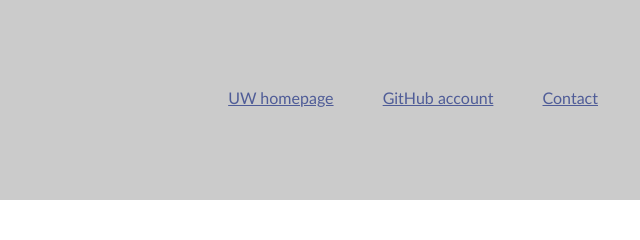
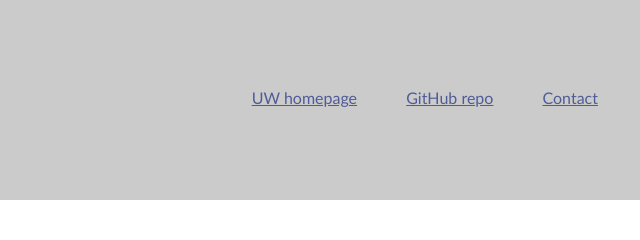
Before and after one commit to kas500/visitor-contact-information-landing-page, a plain HTML site: page index.html in a window 1280 px wide. Shown: the top 240 px of the page, 640-1280 px from the left. Drawn offline with Linux system fonts and the light colour scheme.

Commit message:
Updated GitHub repo link at the header

```diff
--- a/index.html
+++ b/index.html
@@ -19,7 +19,7 @@
                     <a href="https://www.washington.edu">UW homepage</a>
                 </li>
                 <li>
-                    <a href="https://github.com/kas500">GitHub account</a>
+                    <a href="https://github.com/kas500/visitor-contact-information-landing-page">GitHub repo</a>
                 </li>
                 <li>
                     <a href="#contact_form">Contact</a>
```
